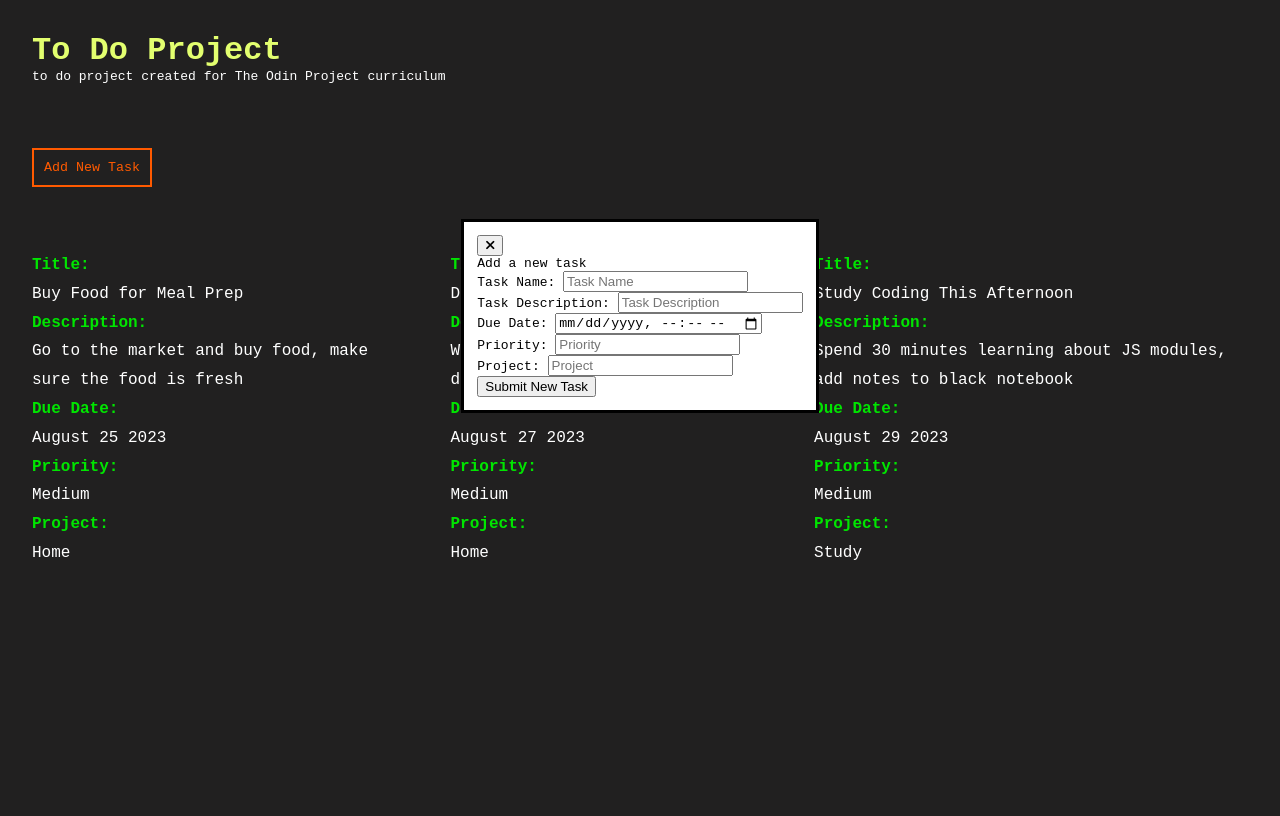
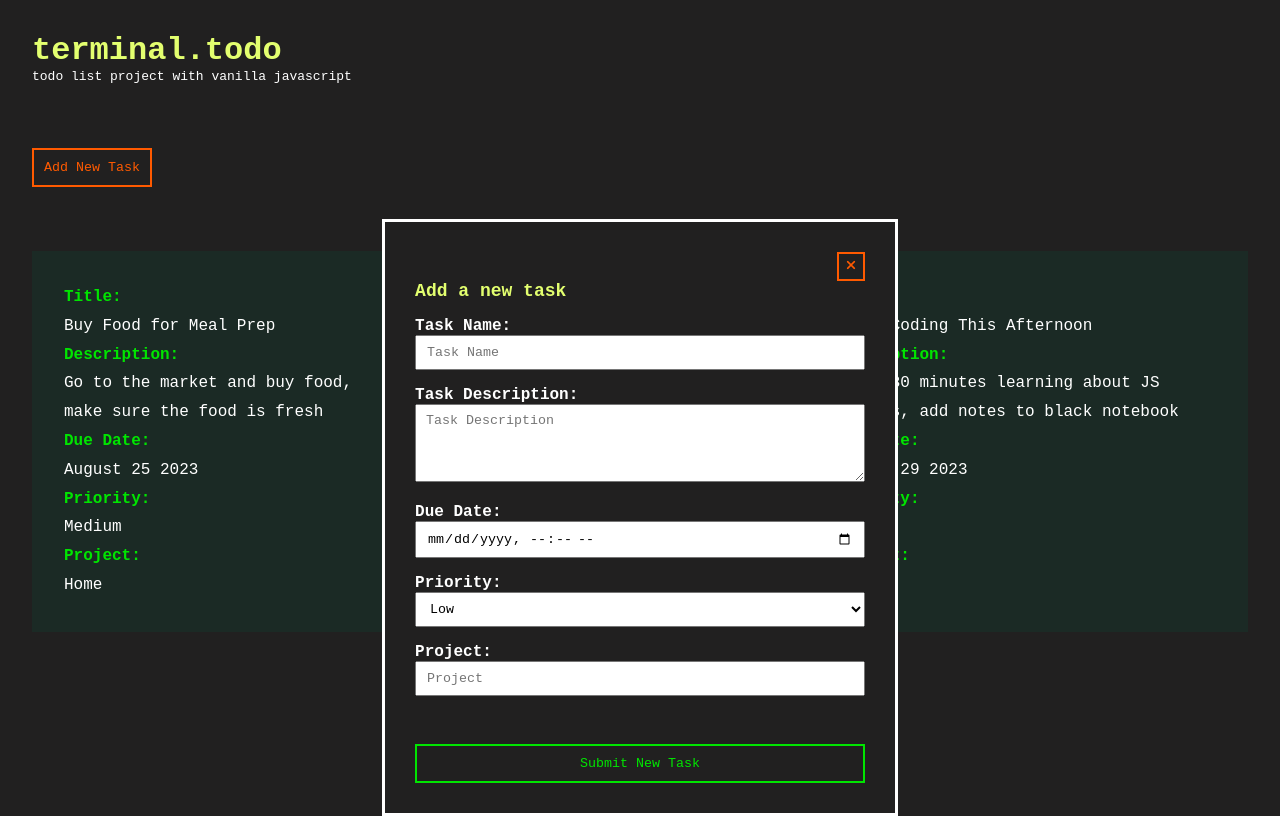
Before and after one commit to bojorquezc/odin_todo_list, a website built with webpack: page src/index.html in a window 1280 px wide. Both pictures are taken after a click on the button "Add New Task". Built offline with nearby package versions, Linux system fonts and the light colour scheme.

Commit message:
Update form style

```diff
--- a/src/index.html
+++ b/src/index.html
@@ -9,8 +9,8 @@
 </head>
 <body>
     <header>
-        <h1>To Do Project</h1>
-        <p>to do project created for The Odin Project curriculum</p>
+        <h1>terminal.todo</h1>
+        <p>todo list project with vanilla javascript</p>
     </header>
     <div class="main-actions">
         <button class="add_task_button">
@@ -29,7 +29,8 @@
                 </div>
                 <div class="form-field">
                     <label for="task_description">Task Description:</label>
-                    <input type="text" id="taskDesc" placeholder="Task Description">
+                    <textarea name="taskDesc" id="taskDesc" cols="30" rows="4" placeholder="Task Description"></textarea>
+                    <!-- <input type="text" id="taskDesc" placeholder="Task Description"> -->
                 </div>
                 <div class="form-field">
                     <label for="due_date">Due Date:</label>
@@ -37,7 +38,11 @@
                 </div>
                 <div class="form-field">
                     <label for="priority">Priority:</label>
-                    <input type="text" id="priority" placeholder="Priority">
+                    <select name="priority" id="priority">
+                        <option value="low">Low</option>
+                        <option value="medium">Medium</option>
+                        <option value="high">High</option>
+                    </select>
                 </div>
                 <div class="form-field">
                     <label for="project">Project:</label>
--- a/src/style.css
+++ b/src/style.css
@@ -43,6 +43,46 @@ header {
     padding: 2rem;
 }
 
+.modal {
+    background: #212020;
+    color: #ffffff;
+    padding: 30px;
+    font-size: 16px;
+}
+
+.close_modal {
+    padding: 5px 7px;
+    font-family: monospace;
+    color: #ff5a00;
+    background-color: #ffffff00;
+    border-style: solid;
+    border-color: #ff5a00;
+}
+
+.form-title {
+    color: #e3ff6f;
+    font-weight: bold;
+    font-size: 18px;
+    padding-bottom: 1rem;
+}
+
+.form-close-btn {
+    display: flex;
+    justify-content: flex-end;
+}
+
+.form-field {
+    font-weight: bold;
+    padding-bottom: 1rem;
+}
+
+.form-field input, select, textarea {
+    font-family: monospace;
+    width: 100%;
+    padding: 8px 10px;
+    box-sizing: border-box;
+}
+
 .main-actions {
     padding:2rem;
 }
@@ -56,14 +96,28 @@ header {
     border-color: #ff5a00;
 }
 
+.submit_btn {
+    margin-top: 2rem;
+    padding: 10px;
+    font-family: monospace;
+    color: #00e500;
+    background-color: #ffffff00;
+    border-style: solid;
+    border-color: #00e500;
+    width: 100%;
+}
+
 .content {
     display: flex;
+    gap: 2rem;
+    padding: 2rem;
 }
 
 .todo_container {
     padding: 2rem;
     line-height: 1.8rem;
     font-size: 16px;
+    background-color: #1b2a25;
 }
 
 .card-title {
```
